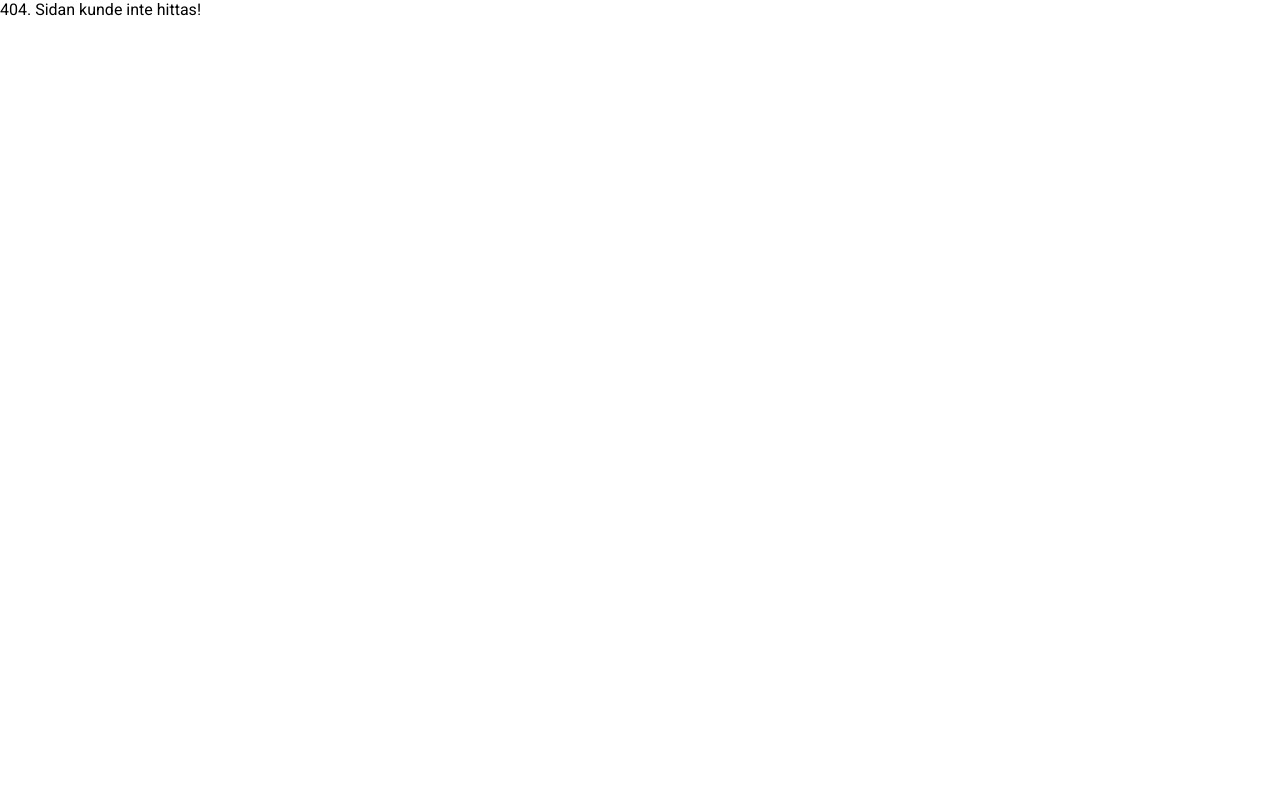
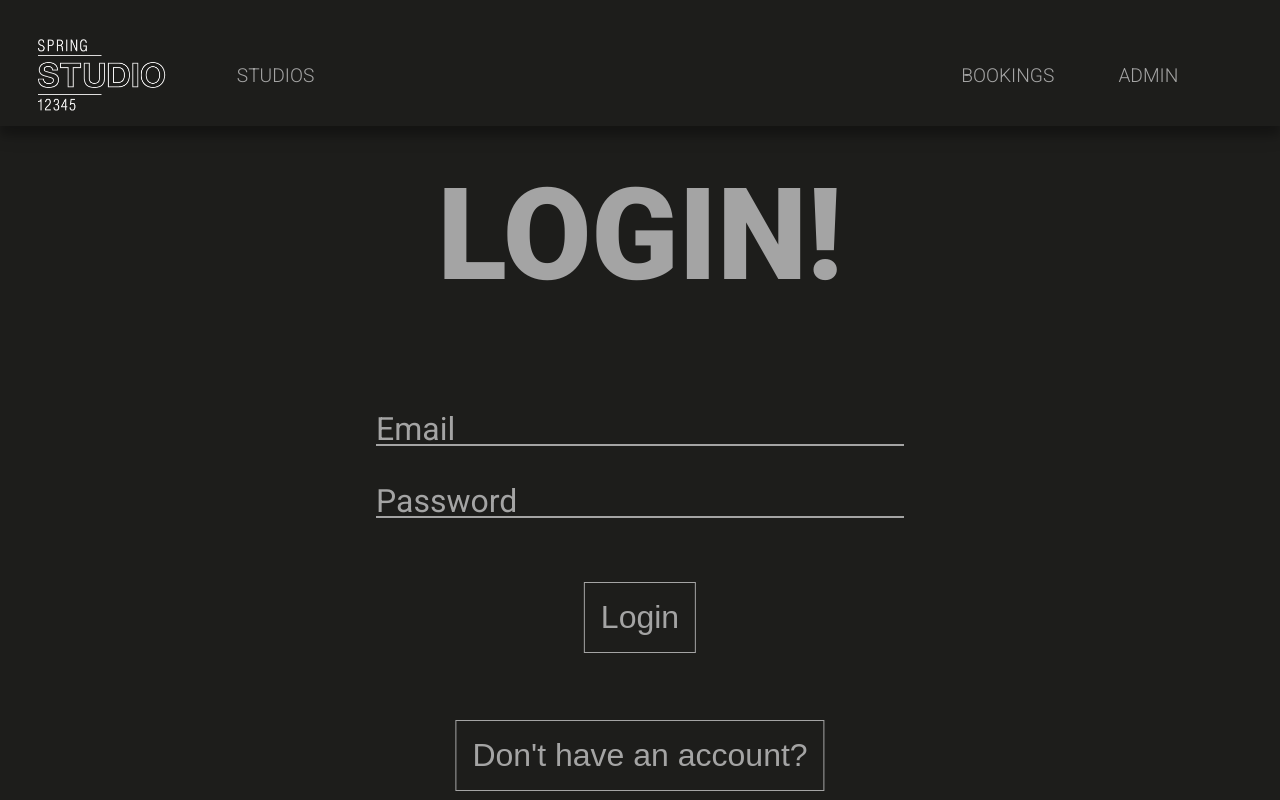
Before and after one commit to Kevin-Spring/Studio_React_App, a React (Create React App) app: page /testuser in a window 1280 px wide. Before the commit this address had no page. Shown: the top 800 px of the page. Built offline with nearby package versions, Linux system fonts and the light colour scheme.

Commit message:
firebase auth

```diff
--- a/src/components/AppRouter.js
+++ b/src/components/AppRouter.js
@@ -10,6 +10,7 @@ import NotFoundPage from "./NotFoundPage";
 import AdminPage from "./AdminPage";
 import EditCard from "./EditCard";
 import FirebaseTest from "./FirebaseTest";
+import UserLogin from "./AuthUser/UserLogin";
 
 
 
@@ -28,6 +29,7 @@ const AppRouter = () => {
             <Route path="/adminPage" exact component={AdminPage} />
             <Route path="/edit" exact component={EditCard} />
             <Route path="/firebasetest" exact component={FirebaseTest} />
+            <Route path="/testuser" exact component={UserLogin} />
             <Route component={NotFoundPage} />
             </Switch>
 
--- /dev/null
+++ b/src/components/AuthUser/UserLogin.js
@@ -0,0 +1,110 @@
+import React, { Component } from "react";
+import firebase from "../../components/FirebaseConfig";
+import Navbar from "../Navbar";
+import Footer from "../Footer";
+import "../../style/_Form.scss";
+
+// register / login
+// conditional rendering
+
+class UserLogin extends Component {
+
+    state = {
+        condition: true,
+        user: ""
+    }
+    onClickRegister() {
+        this.setState({ condition: false })
+    }
+    onClickLogin() {
+        this.setState({ condition: true })
+    }
+    onSubmitLogin(e) {
+        e.preventDefault();
+
+        const email = e.target.elements.email.value;
+        const password = e.target.elements.password.value;
+
+        firebase.auth().signInWithEmailAndPassword(email, password)
+        .then(res => console.log("Welcome"));
+
+    }
+    onSubmitRegister(e) {
+        e.preventDefault();
+
+        const email = e.target.elements.email.value;
+        const password = e.target.elements.password.value;
+
+        firebase.auth().createUserWithEmailAndPassword(email, password);
+
+
+    }
+
+    render() {
+
+        return (
+
+
+            <div>
+                <Navbar />
+
+
+
+                <section className={"contact"}>
+                    {this.state.condition &&
+
+                        <form onSubmit={this.onSubmitLogin.bind(this)}>
+                            <h2 className={"contact__header"}>Login!</h2>
+                            <div className={"form__container"}>
+                                <div className={"form__group field"}>
+                                    <input type="email" className={"form__field"} placeholder="email" name="email" id="email" />
+                                    <label htmlFor={"email"} className={"form__label"}>Email</label>
+                                </div>
+                                <div className={"form__group field"}>
+                                    <input type="password" className={"form__field"} placeholder="password" name="password" id="password" />
+                                    <label htmlFor={"password"} className={"form__label"}>Password</label>
+                                </div>
+                                <div className={"btn-animation"}>
+                                    <button type={"submit"} className={"form-btn form__btn-underline"}> Login</button>
+                                </div>
+                                <br />
+                                <button onClick={this.onClickRegister.bind(this)} className={"form-btn form__btn-underline"}>Don't have an account?</button>
+                            </div>
+                        </form>}
+
+                    {!this.state.condition &&
+                        <form onSubmit={this.onSubmitRegister.bind(this)}>
+                            <h2 className={"contact__header"}>Register!</h2>
+                            <div className={"form__container"}>
+                                <div className={"form__group field"}>
+                                    <input type="text" className={"form__field"} placeholder="username" name="username" id="username" />
+                                    <label htmlFor={"username"} className={"form__label"}>Username</label>
+                                </div>
+                                <div className={"form__group field"}>
+                                    <input type="email" className={"form__field"} placeholder="email" name="email" id="email" />
+                                    <label htmlFor={"email"} className={"form__label"}>Email</label>
+                                </div>
+                                <div className={"form__group field"}>
+                                    <input type="password" className={"form__field"} placeholder="password" name="password" id="password" />
+                                    <label htmlFor={"password"} className={"form__label"}>Password</label>
+                                </div>
+                                <button type={"submit"} className={"form-btn form__btn-underline"}> Register</button>
+                                <br />
+                                <button onClick={this.onClickLogin.bind(this)} className={"form-btn form__btn-underline"}>Already have an account?</button>
+                            </div>
+                        </form>}
+                </section>
+
+
+                <Footer />
+            </div>
+
+
+        )
+    }
+
+
+
+}
+
+export default UserLogin;
--- a/src/components/Card.js
+++ b/src/components/Card.js
@@ -1,26 +1,42 @@
-import React from "react";
-import {Link} from "react-router-dom";
+import React, { Component } from "react";
+import { Link } from "react-router-dom";
+import firebase from "./FirebaseConfig";
 import "../style/_card.scss";
 
 
-const Card = (props) => {
+class Card extends Component {
 
-        return(
+    onClickBookStudio(){
+
+        const docRef = firebase.firestore().collection("Bookings").doc(this.props.id.toString());
+
+        docRef.set({
+            title: this.props.title,
+            description: this.props.description,
+            price: this.props.price
+        })
+
+    }
+
+    render() {
+        return (
             <div>
 
                 <div className={"cards__wrapper"}>
 
-                <div className={"card"}>
-                <img className={"card-img-top"} src={props.image} alt="studio 1"/>
-                    <div className={"card__body"}>
-                        <h5 className={"card__title"}>{props.title}</h5>
-                        <p className={"card__text"}>{props.description} <span className={"card__price"}>{props.price} kr</span></p>
-                        <Link to={"/handle-bookings"} className={"card__button"}>Book</Link>
+                    <div className={"card"}>
+                        <img className={"card-img-top"} src={this.props.image} alt="studio 1" />
+                        <div className={"card__body"}>
+                            <h5 className={"card__title"}>{this.props.title}</h5>
+                            <p className={"card__text"}>{this.props.description} <span className={"card__price"}>{this.props.price} kr</span></p>
+                            <Link to={"/handle-bookings"} className={"card__button"} onClick = {this.onClickBookStudio.bind(this)}>Book</Link>
+                        </div>
                     </div>
+                </div>
             </div>
-            </div>
-        </div>
         )
     }
 
+}
+
 export default Card;
--- a/src/components/FirebaseTest.js
+++ b/src/components/FirebaseTest.js
@@ -5,7 +5,7 @@ class FirebaseTest extends Component {
 
     onClickFirebase() {
         const docRef = firebase.firestore().collection("Bookings").doc("Bookings-info");
-        const docRef2 = firebase.firestore().collection("Bookings").doc("Bookings-info-2");
+        //const docRef2 = firebase.firestore().collection("Bookings").doc("Bookings-info-2");
 
         /* Hämta data från firebase */
         docRef.get().then( booking => {
@@ -23,10 +23,10 @@ class FirebaseTest extends Component {
             item:"janneball",
             price: 200
         })
-        docRef2.set({
+        /* docRef2.set({
             item:"janneball",
             price: 200
-        })
+        }) */
     }
 
     render() {
```
